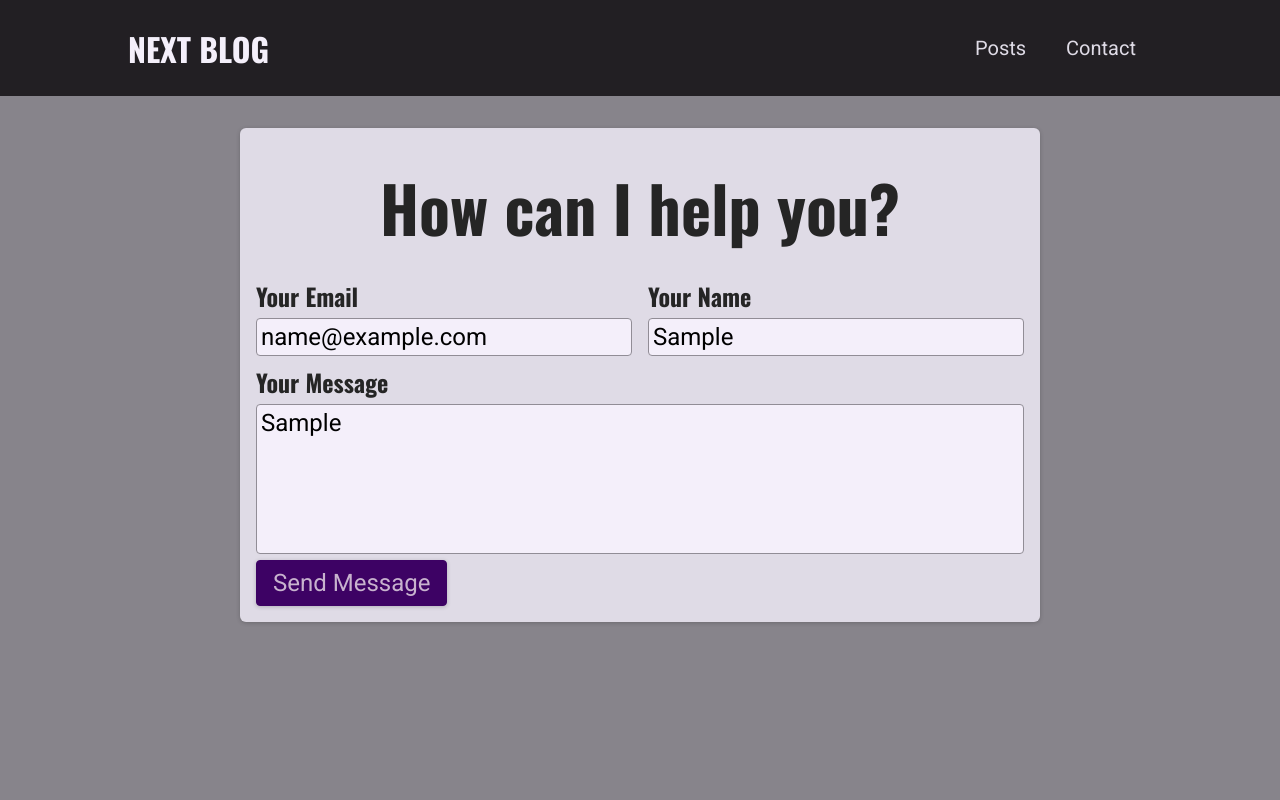
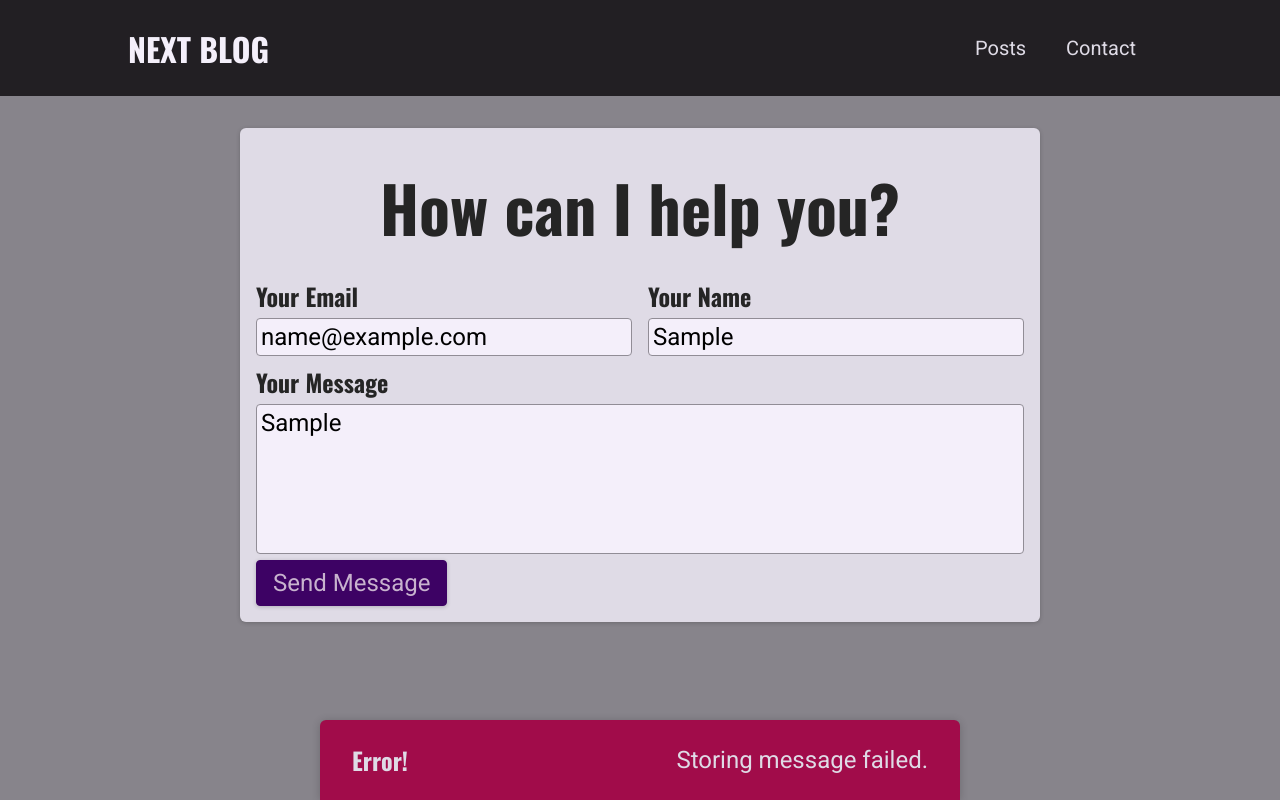
Before and after one commit to donghun-k/keep-learning, a Next.js app: page /contact in a window 1280 px wide. Both pictures are taken after typing "name@example.com", "Sample", "Sample" into the empty fields and a click on the button "Send Message". Built offline with nearby package versions, Linux system fonts and the light colour scheme; no server answers; the database is empty.

Commit message:
저장소 통합

```diff
--- a/components/contact/contact-form.js
+++ b/components/contact/contact-form.js
@@ -1,26 +1,86 @@
-import { useState } from 'react';
+import { useEffect, useState } from 'react';
 import classes from './contact-form.module.css';
+import Notification from '../ui/notification';
+
+async function sendContactData(contactDetails) {
+  const res = await fetch('/api/contact', {
+    method: 'POST',
+    body: JSON.stringify(contactDetails),
+    headers: {
+      'Content-Type': 'application/json',
+    },
+  });
+
+  const data = await res.json();
+
+  if (!res.ok) {
+    throw new Error(data.message || 'Something went wrong!');
+  }
+}
 
 const ContactForm = () => {
   const [enteredEmail, setEnteredEmail] = useState('');
   const [enteredName, setEnteredName] = useState('');
   const [enteredMessage, setEnteredMessage] = useState('');
+  const [requestStatus, setRequestStatus] = useState();
+  const [requestError, setRequestError] = useState();
 
-  function sendMessageHandler(event) {
+  useEffect(() => {
+    if (requestStatus === 'success' || requestStatus === 'error') {
+      const timer = setTimeout(() => {
+        setRequestStatus(null);
+        setRequestError(null);
+      }, 3000);
+
+      return () => clearTimeout(timer);
+    }
+  }, [requestStatus]);
+
+  async function sendMessageHandler(event) {
     event.preventDefault();
 
-    fetch('/api/contact', {
-      method: 'POST',
-      body: JSON.stringify({
+    setRequestStatus('pending');
+
+    try {
+      await sendContactData({
         email: enteredEmail,
         name: enteredName,
         message: enteredMessage,
-      }),
-      headers: {
-        'Content-Type': 'application/json',
-      },
-    });
+      });
+      setRequestStatus('success');
+      setEnteredMessage('');
+    } catch (error) {
+      setRequestError(error.message);
+      setRequestStatus('error');
+    }
   }
+
+  let notification;
+
+  if (requestStatus === 'pending') {
+    notification = {
+      status: 'pending',
+      title: 'Sending message...',
+      message: 'Your message is on its way!',
+    };
+  }
+
+  if (requestStatus === 'success') {
+    notification = {
+      status: 'success',
+      title: 'Success!',
+      message: 'Message sent successfully!',
+    };
+  }
+
+  if (requestStatus === 'error') {
+    notification = {
+      status: 'error',
+      title: 'Error!',
+      message: requestError,
+    };
+  }
+
   return (
     <section className={classes.contact}>
       <h1>How can I help you?</h1>
@@ -56,11 +116,17 @@ const ContactForm = () => {
             onChange={(event) => setEnteredMessage(event.target.value)}
           ></textarea>
         </div>
-
         <div className={classes.action}>
           <button>Send Message</button>
         </div>
       </form>
+      {notification && (
+        <Notification
+          status={notification.status}
+          title={notification.title}
+          message={notification.message}
+        />
+      )}
     </section>
   );
 };
--- /dev/null
+++ b/components/ui/notification.js
@@ -0,0 +1,28 @@
+import ReactDOM from 'react-dom';
+
+import classes from './notification.module.css';
+
+function Notification(props) {
+  const { title, message, status } = props;
+
+  let statusClasses = '';
+
+  if (status === 'success') {
+    statusClasses = classes.success;
+  }
+
+  if (status === 'error') {
+    statusClasses = classes.error;
+  }
+
+  const cssClasses = `${classes.notification} ${statusClasses}`;
+
+  return (
+    <div className={cssClasses}>
+      <h2>{title}</h2>
+      <p>{message}</p>
+    </div>
+  );
+}
+
+export default Notification;
--- /dev/null
+++ b/components/ui/notification.module.css
@@ -0,0 +1,43 @@
+.notification {
+  display: flex;
+  justify-content: space-between;
+  align-items: center;
+  color: var(--color-grey-100);
+  background-color: var(--color-grey-800);
+  padding: 0 var(--size-8);
+  box-shadow: 0 1px 8px rgba(0, 0, 0, 0.2);
+  position: fixed;
+  height: 5rem;
+  bottom: 0;
+  width: 100%;
+  left: 0;
+  border-top-right-radius: 0;
+  border-top-left-radius: 0;
+}
+
+.notification h2 {
+  font-size: var(--size-6);
+  margin: 0;
+}
+
+.notification p {
+  margin: 0;
+}
+
+.success {
+  background-color: var(--color-success-500);
+  color: var(--color-grey-800);
+}
+
+.error {
+  background-color: var(--color-error-500);
+}
+
+@media (min-width: 768px) {
+  .notification {
+    width: 40rem;
+    left: calc(50% - 20rem);
+    border-top-right-radius: 6px;
+    border-top-left-radius: 6px;
+  }
+}
```
